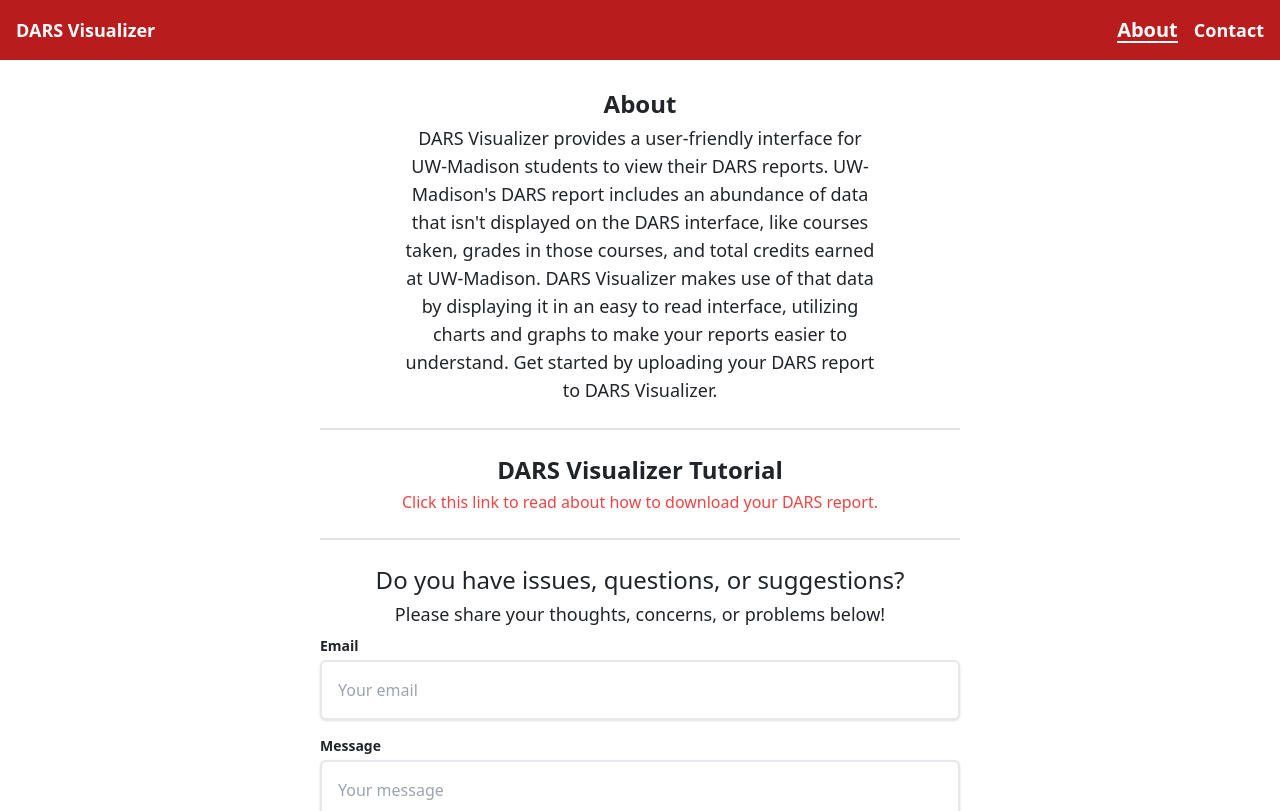
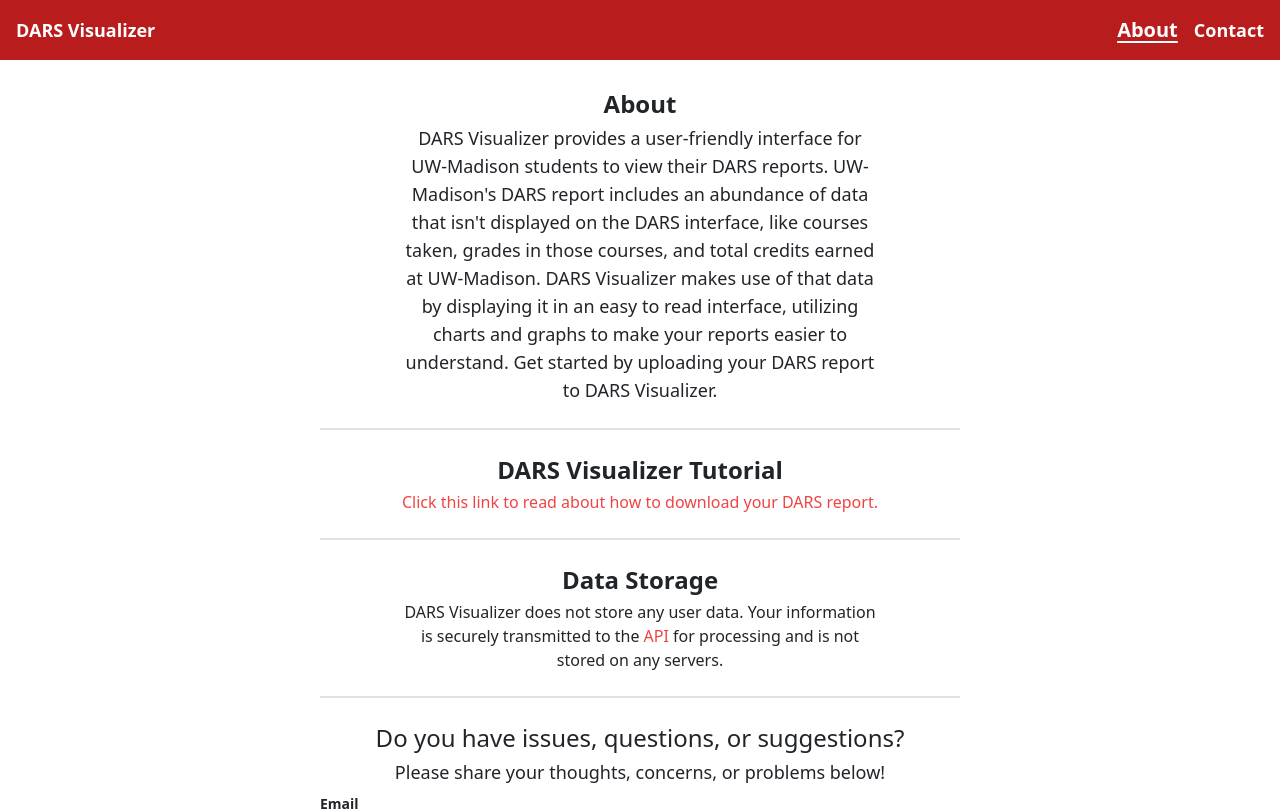
Before and after one commit to kyancox/DARS-Visualizer, a Next.js app: page /about in a window 1280 px wide. Shown: the top 811 px of the page. Built offline with nearby package versions, Linux system fonts and the light colour scheme.

Commit message:
Note about data storage

```diff
--- a/app/about/page.tsx
+++ b/app/about/page.tsx
@@ -45,8 +45,11 @@
         <Link className="font-medium hover:underline cursor-pointer text-red-500 text-center" href='/tutorial'>Click this link to read about how to download your DARS report.</Link>
       </div>
       <Divider />
-
-
+      <div className='flex flex-col items-center justify-center'>
+        <p className='font-bold text-center text-2xl mb-1'>Data Storage</p>
+        <p className="text-center xl:w-3/4 mx-auto font-medium">DARS Visualizer does not store any user data. Your information is securely transmitted to the <Link target='_blank' href={'https://api.darsvisualizer.com/docs'} className='text-red-500 hover:underline cursor-pointer'>API</Link> for processing and is not stored on any servers.</p>
+      </div>
+      <Divider />
 
       <div className="my-4 flex flex-col items-center">
         <div className="mx-6 space-y-1">
```
